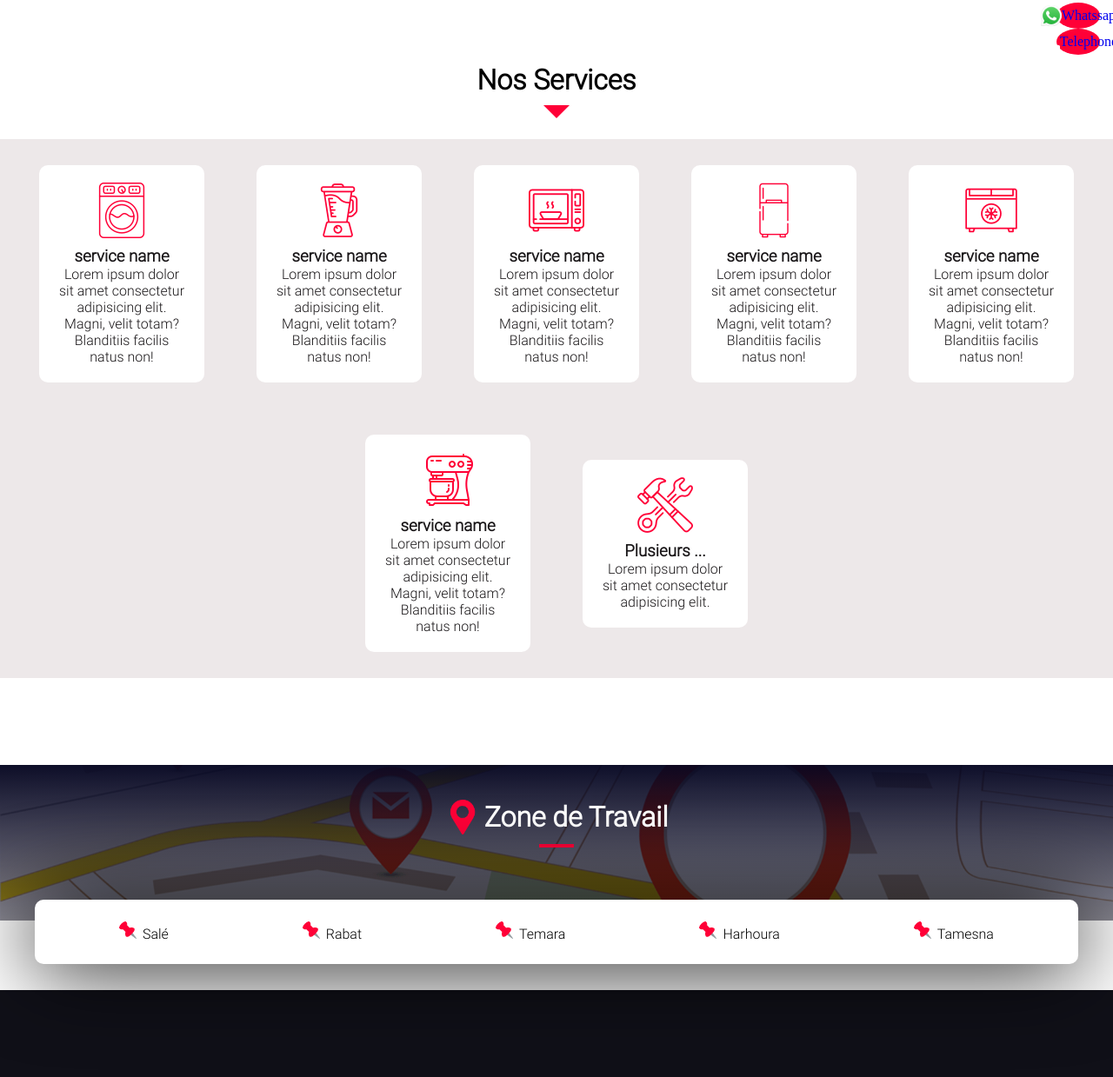
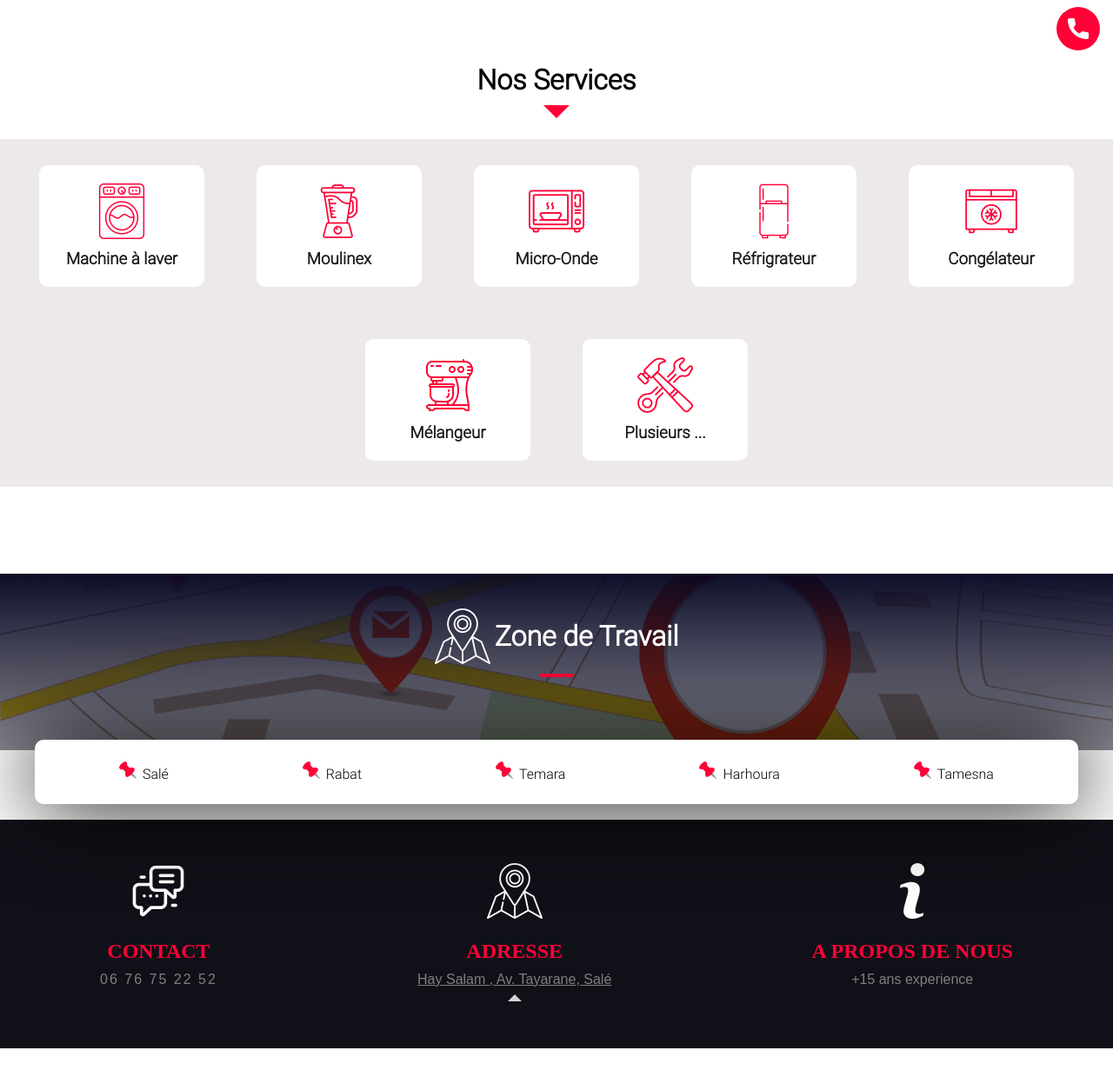
Before and after one commit to RedoxPlayer/sos_reparation, a plain HTML site: page index.html in a window 1280 px wide. Shown: the part 727-1966 px from the top of the page at 87% size. After the commit the page ends 1933 px from the top, so only its background shows below. Drawn offline with Linux system fonts and the light colour scheme; a web font is replaced by a local one.

Commit message:
Update index.html

```diff
--- a/index.html
+++ b/index.html
@@ -8,22 +8,23 @@
 </head>
 <body>
     <section class="top_header">
-        <a href="">
+        <a href="https://wa.me/+212676752252">
             <img src="images/wtssp.png" alt="">
             <p>06 76 75 22 52</p>
         </a>
     </section>
     <header>
+
         <a href=""><img id="logo" src="images/logo.png" alt="" srcset=""></a>
-        <a href="" class="home_link">Bienvenue</a>
-        <a href=""><img id="call" src="images/call2.png" alt=""></a>
-        </nav>
+
+
+
     </header>
 
     <section class="section_1">
         <h1>Réparation  <br>Electroménagers</h1>
         <p>Il est facile de contacter les spécialistes des réparations en ligne: vous pouvez contacter les experts de notre service, de 09h à 23h par téléphone au Whatssap ou numero telephone</p>
-        <a class="btn-call" href="">06 76 75 22 52</a>
+        <a class="btn-call" href="https://wa.me/+212676752252">06 76 75 22 52</a>
     </section>
 
     <section class="section_3">
@@ -32,7 +33,7 @@
         </div>
         <div class="part_2">
             <h2>Votre appareil a besoin d'un réglage ?</h2>
-            <p>Contactez-nous par numero de telephone<br>
+            <p>Contactez-nous par numero de telephone
             Ou par Whatss'App<br>
             de 9h matin à 23h nuit.</p>
 
@@ -47,38 +48,37 @@
         <div class="all_services">
             <div class="service">
                 <img src="images/service1.png" alt="">
-                <h3>service name</h3>
-                <p>Lorem ipsum dolor sit amet consectetur adipisicing elit. Magni, velit totam? Blanditiis facilis natus non!</p>
+                <h3>Machine à laver</h3>
+                <!-- <p>Lorem ipsum dolor sit amet consectetur adipisicing elit. Magni, velit totam? Blanditiis facilis natus non!</p> -->
             </div>
             <div class="service">
                 <img src="images/service2.png" alt="">
-                <h3>service name</h3>
-                <p>Lorem ipsum dolor sit amet consectetur adipisicing elit. Magni, velit totam? Blanditiis facilis natus non!</p>
+                <h3>Moulinex</h3>
+                <!-- <p>Lorem ipsum dolor sit amet consectetur adipisicing elit. Magni, velit totam? Blanditiis facilis natus non!</p> -->
             </div>
             <div class="service">
                 <img src="images/service3.png" alt="">
-                <h3>service name</h3>
-                <p>Lorem ipsum dolor sit amet consectetur adipisicing elit. Magni, velit totam? Blanditiis facilis natus non!</p>
+                <h3>Micro-Onde</h3>
+                <!-- <p>Lorem ipsum dolor sit amet consectetur adipisicing elit. Magni, velit totam? Blanditiis facilis natus non!</p> -->
             </div>
             <div class="service">
                 <img src="images/service4.png" alt="">
-                <h3>service name</h3>
-                <p>Lorem ipsum dolor sit amet consectetur adipisicing elit. Magni, velit totam? Blanditiis facilis natus non!</p>
+                <h3>Réfrigrateur</h3>
+                <!-- <p>Lorem ipsum dolor sit amet consectetur adipisicing elit. Magni, velit totam? Blanditiis facilis natus non!</p> -->
             </div>
             <div class="service">
                 <img src="images/service5.png" alt="">
-                <h3>service name</h3>
-                <p>Lorem ipsum dolor sit amet consectetur adipisicing elit. Magni, velit totam? Blanditiis facilis natus non!</p>
+                <h3>Congélateur</h3>
+                <!-- <p>Lorem ipsum dolor sit amet consectetur adipisicing elit. Magni, velit totam? Blanditiis facilis natus non!</p> -->
             </div>
             <div class="service">
                 <img src="images/service6.png" alt="">
-                <h3>service name</h3>
-                <p>Lorem ipsum dolor sit amet consectetur adipisicing elit. Magni, velit totam? Blanditiis facilis natus non!</p>
+                <h3>Mélangeur</h3>
+                <!-- <p>Lorem ipsum dolor sit amet consectetur adipisicing elit. Magni, velit totam? Blanditiis facilis natus non!</p> -->
             </div>
             <div class="service">
                 <img src="images/tools.png" alt="">
                 <h3>Plusieurs ...</h3>
-                <p>Lorem ipsum dolor sit amet consectetur adipisicing elit.</p>
             </div>
 
         </div>
@@ -86,7 +86,7 @@
 
         <section class="section_4">
             <div class="title_section">
-                <img style="width: 40px;" src="images/placeholder.png" alt="" >
+                <img src="images/location.png" alt="" >
                 <h2>Zone de Travail</h2>
             </div>
             <div class="line_bottom"></div>
@@ -125,18 +125,28 @@
 
 
 
-    <footer>
-
-    </footer>
     <section class="contact_sticky">
-        <a href="https://wa.me/212676752252">
-            <img src="images/wtssp.png" alt="">
-            <p>Whatssap</p>
-        </a>
-        <a href="tel:212676752252">
+        <a href="tel:+212676752252">
             <img src="images/call2.png" alt="">
-            <p>Telephone</p>
         </a>
     </section>
+    <footer>
+        <div class="part">
+            <img src="images/chat.png">
+            <h2>CONTACT</h2>
+            <p>06 76 75 22 52</p>
+        </div>
+        <div class="part">
+            <img src="images/location.png">
+            <h2>ADRESSE</h2>
+            <a href="https://goo.gl/maps/NPquXs8ppP2D3YTK8"><p>Hay Salam , Av. Tayarane, Salé</p></a>
+            <div class="line_bottom"></div>
+        </div>
+        <div class="part">
+            <img src="images/info.png">
+            <h2>A PROPOS DE NOUS</h2>
+            <p>+15 ans experience</p>
+        </div>
+    </footer>
 </body>
 </html>
```
